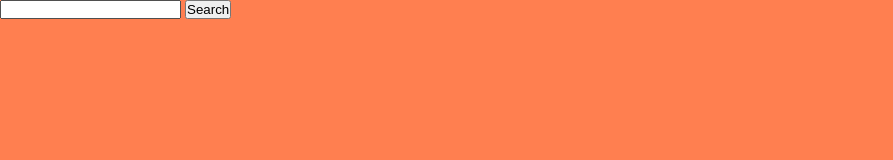
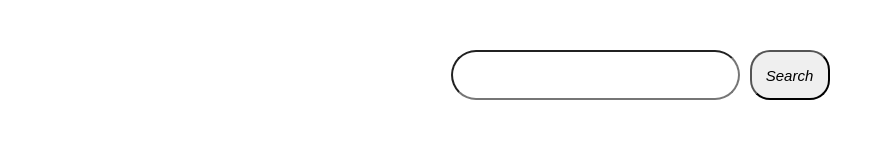
Before and after one commit to andreacapntd/ajax-ex-boolflix, a plain HTML site: page index.html in a window 1280 px wide. Shown: the whole page, without its empty margins (0-893 px from the left). Drawn offline with nearby package versions, Linux system fonts and the light colour scheme.

Commit message:
milestone 1 complete and refactoring

```diff
--- a/css/style.css
+++ b/css/style.css
@@ -8,12 +8,45 @@
 
 }
 
-
-
 /* debug */
 
-body {
+.input_container {
 
-  background-color: coral;
+  display: flex;
+  justify-content: center;
+  margin: 50px 0;
 
 }
+
+input {
+
+  height: 50px;
+  font-size: 20px;
+  padding: 0 10px;
+  border-radius: 25px;
+  outline: none;
+
+}
+
+button {
+
+  margin-left: 10px;
+  width: 80px;
+  font-style: italic;
+  border-radius: 20px;
+  font-size: 15px;
+
+}
+
+li {
+
+  line-height: 35px;
+  font-size: 20px;
+
+}
+
+span {
+
+  color: red;
+
+}
--- a/index.html
+++ b/index.html
@@ -10,15 +10,19 @@
 
     <script id="film_template" type="text/x-handlebars-template">
 
-      <li id="film">{{title}} {{originalTitle}} {{language}} {{rate}}</li>
+      <li id="film"> <span>Titolo:</span> {{title}} <span>Titolo originale:</span> {{originalTitle}} <span>Lingua:</span> {{language}} <span>Voto:</span> {{rate}}</li>
 
     </script>
 
   </head>
   <body>
 
-    <input id="search" type="text" name="search" value="">
-    <button id="btn" type="button" name="button">Search</button>
+    <div class="input_container">
+
+      <input id="search" type="text" name="search" value="">
+      <button id="btn" type="button" name="button">Search</button>
+
+    </div>
 
     <ul id="films">
 
--- a/js/script.js
+++ b/js/script.js
@@ -41,6 +41,7 @@ function filmSearch() {
       var filmsResults = data['results'];
 
       for (var i = 0; i < filmsResults.length; i++) {
+
         var films = filmsResults[i];
         var filmTitle = films['title'];
         var filmOriginalTitle = films['original_title'];
@@ -68,9 +69,7 @@ function filmSearch() {
 
     }
 
-
-  })
-
+  });
 
 };
 
@@ -88,29 +87,11 @@ function filmSearch() {
 
 
 
-function test() {
-
-
-  button.click(function(){
-
-    var inputValue = inputTarget.val();
-    console.log(inputValue);
-  })
-}
-
-
-
-
-
-
-
-
 function init() {
 
   addListenerStartFilmSearch();
 
-  // test ();
-}
+};
 
 
 
```
